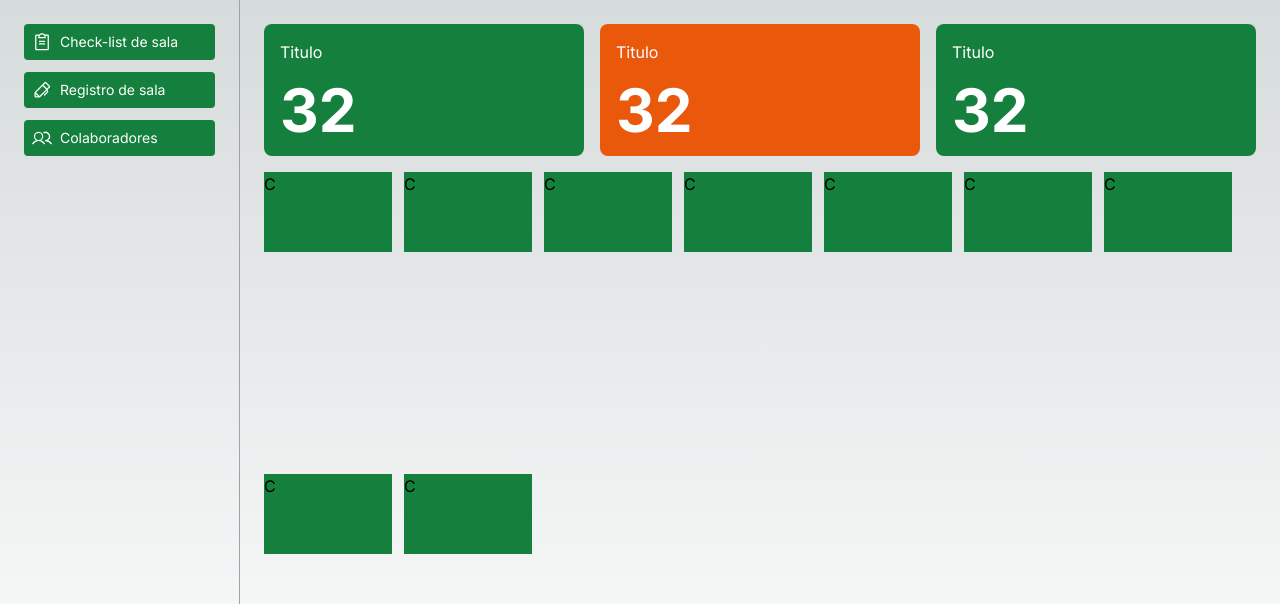
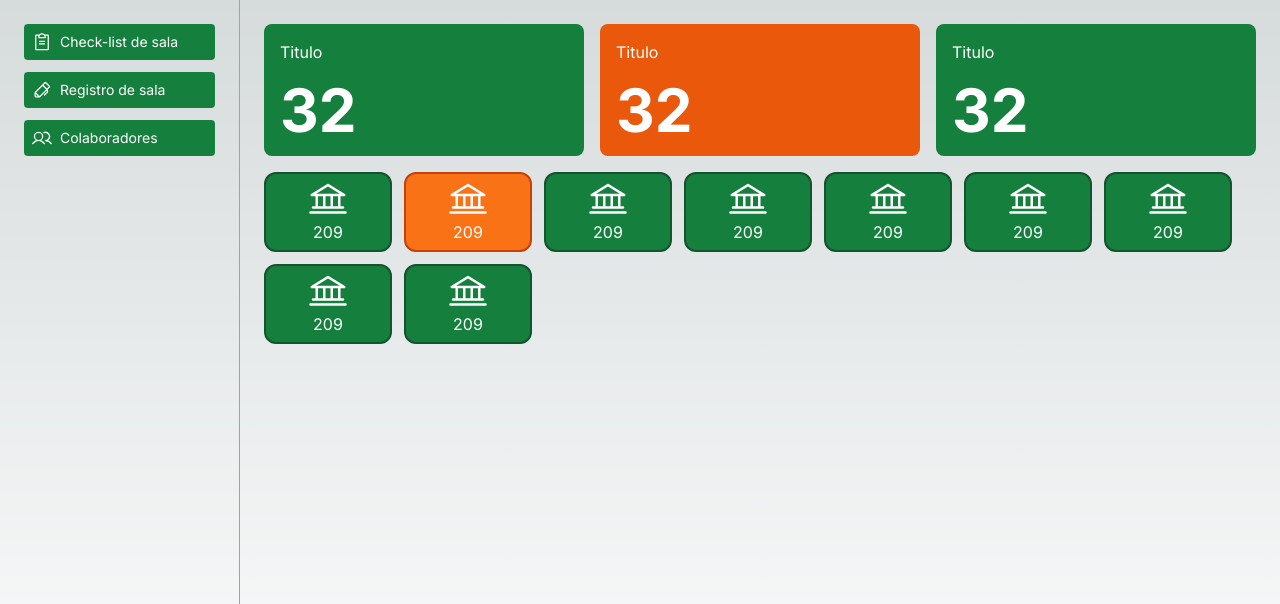
Before and after one commit to marvingall/ProjetoFinalDc, a Next.js app in the folder dashboard-alert-panel/: page / in a window 1280 px wide. Shown: the top 604 px of the page. Built offline with nearby package versions, Linux system fonts and the light colour scheme.

Commit message:
new modal

```diff
--- a/dashboard-alert-panel/src/app/page.js
+++ b/dashboard-alert-panel/src/app/page.js
@@ -1,18 +1,26 @@
+'use client';
 import BigCard from "@/components/BigCard/BigCard";
+import RoomModalContent from "@/components/RoomModalContent/RoomModalContent";
+import ScreenModal from "@/components/ScreenModal/ScreenModal";
 import SmallCard from "@/components/SmallCard/SmallCard";
-import Image from "next/image";
+import { useState } from "react";
 
 export default function Home() {
+  const [openedModal, setOpenedModal] = useState(false);
+
   return (
-    <main className="flex min-h-screen gap-4 flex-grow flex-col items-center justify-center p-6">
+    <main className="flex min-h-screen gap-4 flex-grow flex-col items-center justify-start p-6">
+      {openedModal && <ScreenModal onClose={() => setOpenedModal(false)}>
+        <RoomModalContent onClose={() => setOpenedModal(false)} />
+      </ScreenModal>}
       <div className="flex-shrink gap-4 flex justify-between min-w-full">
         <BigCard />
         <BigCard variant="orange" />
         <BigCard />
       </div>
-      <div className="flex-grow gap-x-3 flex-wrap flex items-start min-w-full">
-        <SmallCard />
-        <SmallCard />
+      <div className="gap-3 flex-wrap flex items-start min-w-full">
+        <SmallCard onClick={() => setOpenedModal(true)} />
+        <SmallCard variant="orange" />
         <SmallCard />
         <SmallCard />
         <SmallCard />
--- /dev/null
+++ b/dashboard-alert-panel/src/components/RoomModalContent/RoomModalContent.jsx
@@ -0,0 +1,24 @@
+import { X } from "@phosphor-icons/react/dist/ssr";
+import RoundedButton from "../RoundedButton/RoundedButton";
+import SmallCard from "../SmallCard/SmallCard";
+
+export default function RoomModalContent({
+    roomCapacity = "30",
+    descriptionOfFail = "Sem ar-condicionado",
+    onClose = () => { }
+}) {
+    return <div className="min-w-80 flex flex-col gap-2">
+        <div className="flex justify-between">
+            <SmallCard number="302" variant="orange" />
+            <div className="flex-shrink">
+                <X size={24} color="black" className="cursor-pointer" onClick={onClose} />
+            </div>
+        </div>
+        <p>Capacidade de alunos: {roomCapacity}</p>
+        <p>Descrição do problema: {descriptionOfFail}</p>
+        <div className="flex gap-4">
+            <RoundedButton text="Trocar sala" />
+            <RoundedButton text="Sala reparada" />
+        </div>
+    </div>
+}
--- /dev/null
+++ b/dashboard-alert-panel/src/components/RoundedButton/RoundedButton.jsx
@@ -0,0 +1,5 @@
+export default function RoundedButton({text = "Button"}){
+    return <div className="cursor-pointer min-w-32 h-8 px-4 bg-green-600 flex justify-center items-center rounded-full text-white">
+        {text}
+    </div>
+}
--- /dev/null
+++ b/dashboard-alert-panel/src/components/ScreenModal/ScreenModal.jsx
@@ -0,0 +1,11 @@
+import { X } from "@phosphor-icons/react/dist/ssr";
+
+export default function ScreenModal({ children, onClose = () => {} }) {
+    return (
+        <div onClick={onClose} className="fixed inset-0 bg-black bg-opacity-50 flex items-center justify-center">
+            <div onClick={e => e.stopPropagation()} className="z-full bg-white rounded-xl p-8 flex flex-col items-end gap-3">
+                {children}
+            </div>
+        </div>
+    );
+}
--- a/dashboard-alert-panel/src/components/SmallCard/SmallCard.jsx
+++ b/dashboard-alert-panel/src/components/SmallCard/SmallCard.jsx
@@ -1,5 +1,22 @@
-export default function SmallCard(){
-    return <div className="flex-1 min-w-32 max-w-32 h-20 bg-green-700">
-        C
+import { Bank } from "@phosphor-icons/react/dist/ssr";
+
+export default function SmallCard({
+    number = "209",
+    variant = "green",
+    onClick = () => {}
+}){
+    const VARIANT = {
+        green: "bg-green-700 border-green-900",
+        orange: "bg-orange-500 border-orange-700",
+    }
+
+    return <div onClick={onClick} className={`cursor-pointer flex-1 min-w-32 max-w-32 h-20 max-h-20
+    bg-green-700 border-[2px] border-green-900 rounded-xl p-8 flex justify-center items-center flex-col text-white ${VARIANT[variant]}`}>
+        <div className="flex">
+            <Bank size={40} color="white" />
+        </div>
+        <div className="flex">
+            {number}
+        </div>
     </div>
 }
```
